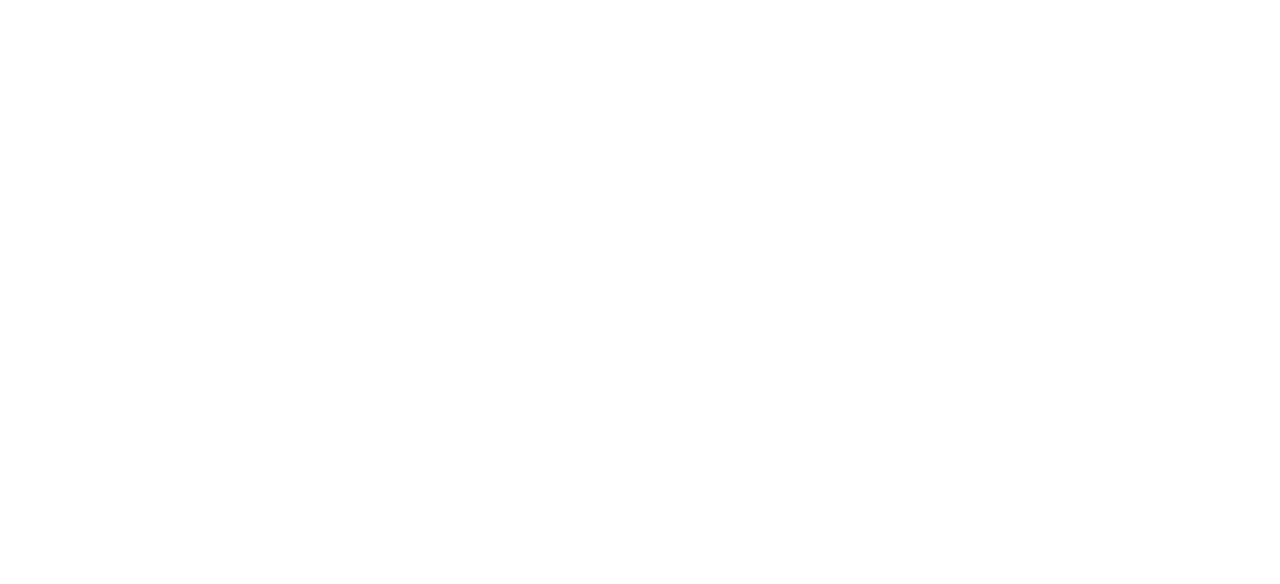
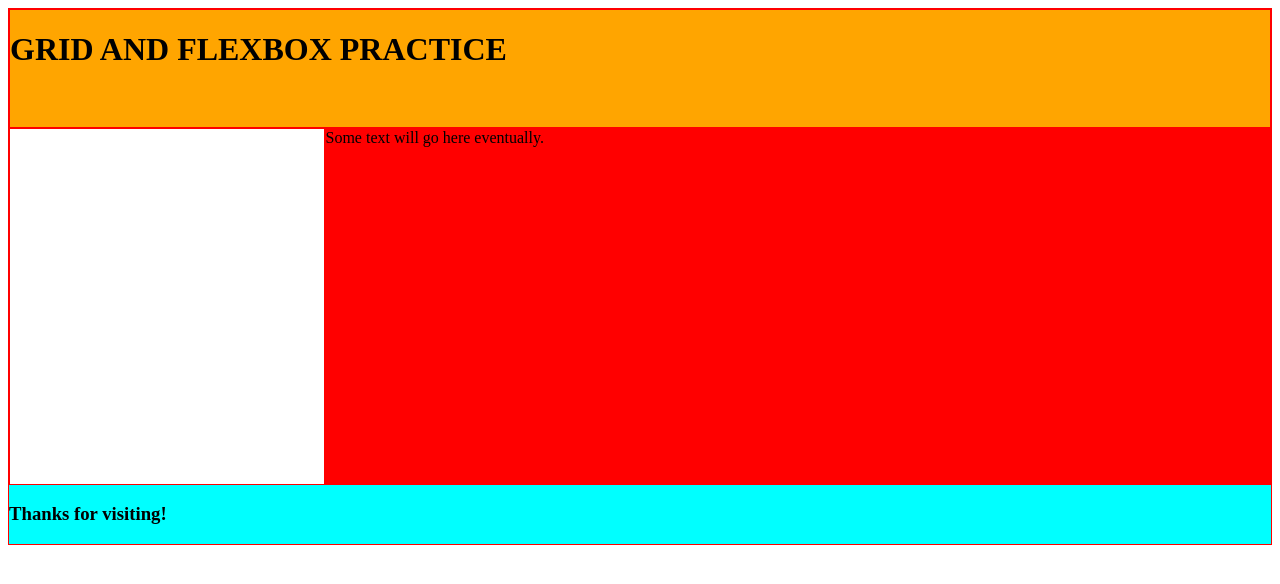
Before and after one commit to Psangha1234/grid-practice, a plain HTML site: page index.html in a window 1280 px wide. Drawn offline with Linux system fonts and the light colour scheme.

Commit message:
just finsihed
.. finshed

```diff
--- a/index.html
+++ b/index.html
@@ -7,10 +7,24 @@
     <title>Grid Layout Practice</title>
 </head>
 <body>
+    <div class="container">
+        <div class="top">
+            <h1> GRID AND FLEXBOX PRACTICE</h1>
+
+        </div>
+        <div class="leftbox">
 
 
+        </div>
+        <div class="rightbox">
+            Some text will go here eventually.
 
+        </div>
+        <di class="bottom">
+            <h3> Thanks for visiting! </h3>
 
+      </div>
 
+      </div>
 </body>
 </html>
--- a/style.css
+++ b/style.css
@@ -6,7 +6,31 @@ div {
 GRID */
 
 .container {
-display:grid;
+display: grid;
+grid-template-columns: 1fr 3fr;
+ grid-template-rows: 2fr 6fr 1fr;
+}
+
+.top {
+    grid-column: 1/3;
+    grid-row: 1/2;
+    background-color: orange;
+}
+
+.leftbox {
+    grid-column: 1/2;
+    grid-row: 2/3;
+}
 
 
+.rightbox {
+    grid-column: 2/3;
+    grid-row: 2/3;
+    background-color: red;
 }
+
+.bottom {
+    grid-column: 1/3;
+    grid-row: 3/4;
+    background-color: aqua;
+}
```
